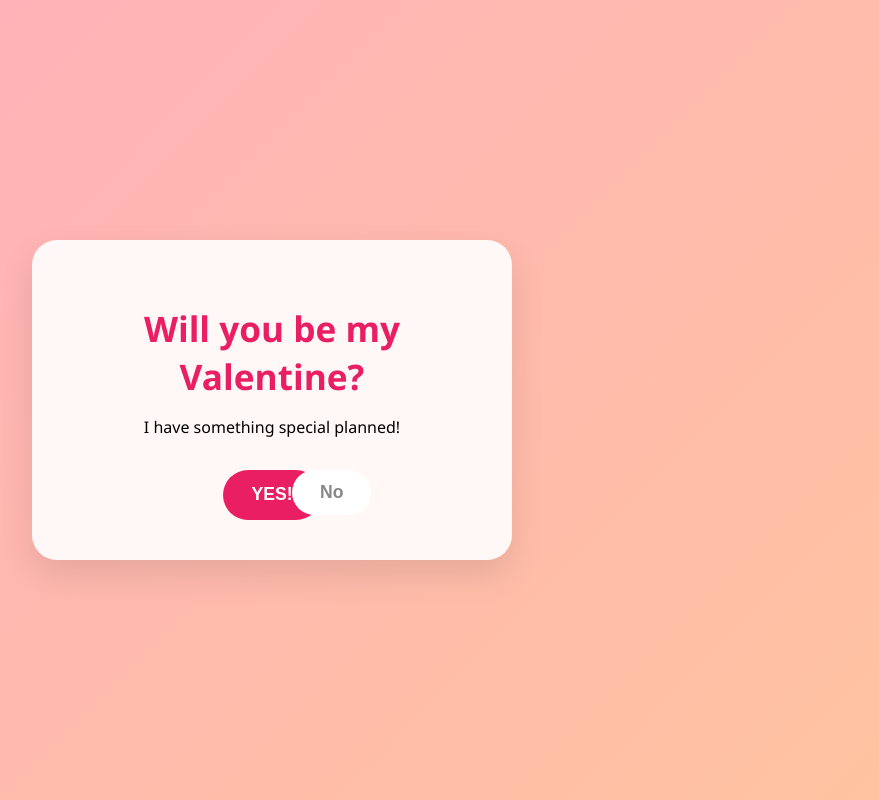
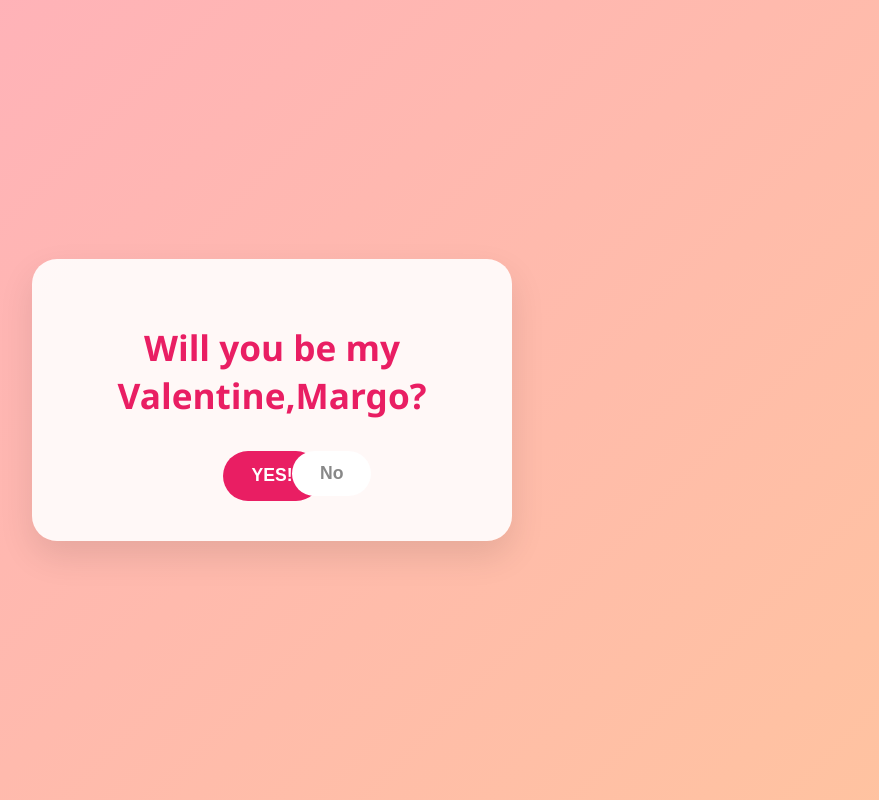
Before and after one commit to rhatesara/valentines, a plain HTML site: page index.html in a window 1280 px wide. Shown: the whole page, without its empty margins (368-1247 px from the left). Drawn offline with Linux system fonts and the light colour scheme.

Commit message:
Update index.html

```diff
--- a/index.html
+++ b/index.html
@@ -81,8 +81,7 @@
 <body>
 
     <div class="container">
-        <h1>Will you be my Valentine?</h1>
-        <p>I have something special planned!</p>
+        <h1>Will you be my Valentine,Margo?</h1>
 
         <div class="buttons">
             <button id="yesBtn">YES!</button>
```
